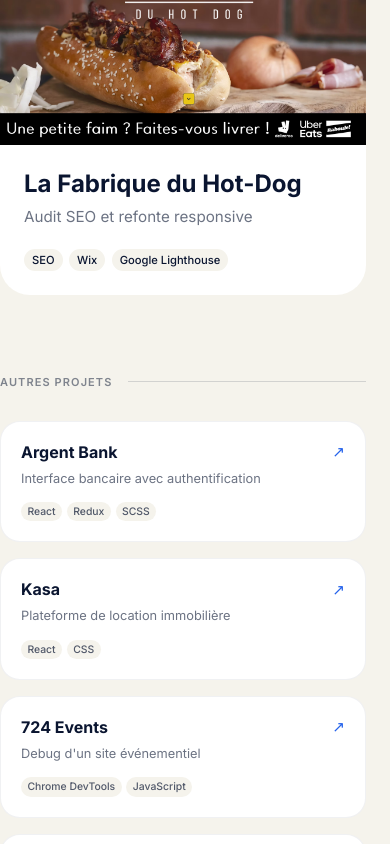
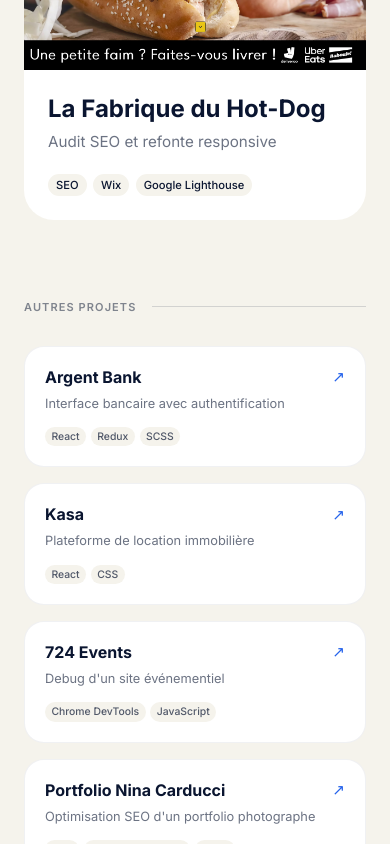
Before and after one commit to mathc28/Portfolio3, a Next.js app: page / in a window 390 px wide. Shown: the part 6240-7084 px from the top of the page. Built offline with nearby package versions, Linux system fonts and the light colour scheme.

Commit message:
modifs css media querries projects

```diff
--- a/src/components/projects/style.css
+++ b/src/components/projects/style.css
@@ -26,7 +26,7 @@
 
 @media (max-width: 768px) {
   .projects {
-    padding: 5rem 1.5rem 1.5rem 0rem;
+    padding: 5rem 1.5rem 0rem 1.5rem;
   }
 
   .projects-featured {
```
